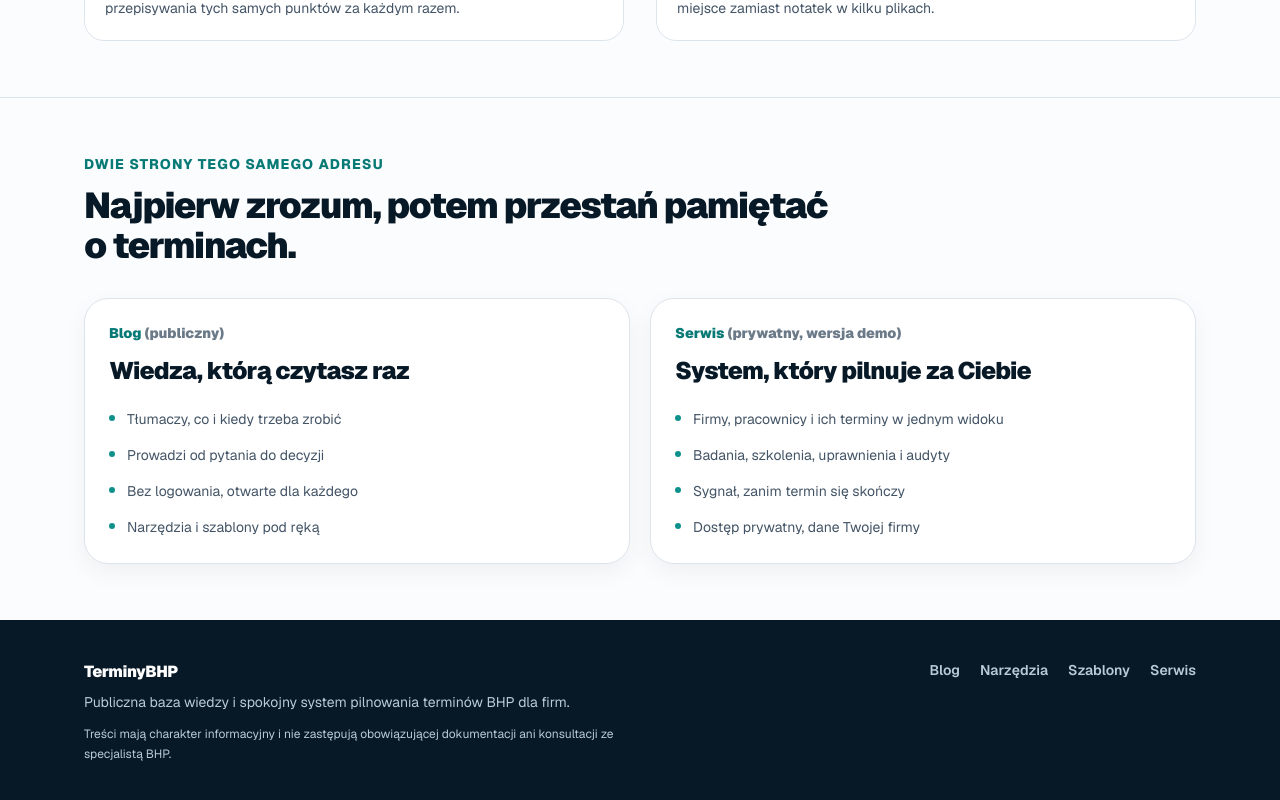
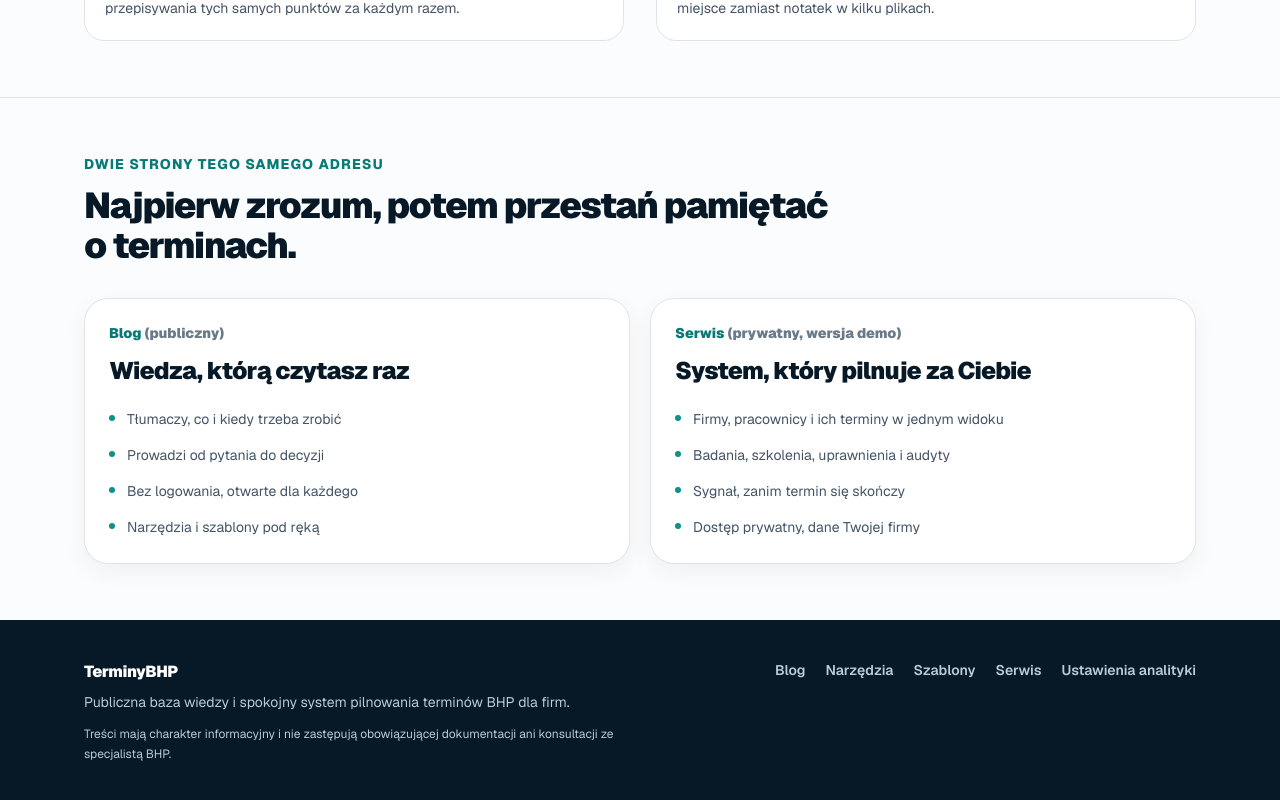
Before and after one commit to RafalWoz/terminarzBHP, a Next.js app in the folder terminybhp-portal/: page / in a window 1280 px wide. Shown: the part 2440-3240 px from the top of the page. Built offline with nearby package versions, Linux system fonts and the light colour scheme.

Commit message:
Add analytics settings link to footer

```diff
--- a/terminybhp-portal/src/components/SiteFooter.tsx
+++ b/terminybhp-portal/src/components/SiteFooter.tsx
@@ -1,4 +1,5 @@
 import Link from "next/link";
+import { AnalyticsConsentLink } from "@/components/AnalyticsConsentLink";
 
 export function SiteFooter() {
   return (
@@ -26,6 +27,7 @@ export function SiteFooter() {
           <Link href="/serwis/" className="hover:text-white">
             Serwis
           </Link>
+          <AnalyticsConsentLink />
         </div>
       </div>
     </footer>
```
